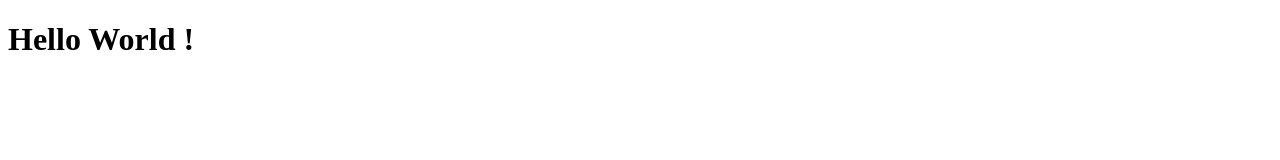
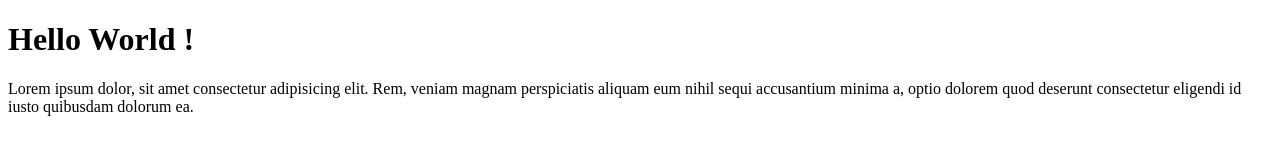
Before and after one commit to RaiADR/RaiADR-git-test, a plain HTML site: page index.html in a window 1280 px wide. Drawn offline with Linux system fonts and the light colour scheme.

Commit message:
Menambahkan Paragraf

```diff
--- a/index.html
+++ b/index.html
@@ -8,5 +8,6 @@
 </head>
 <body>
     <h1>Hello World !</h1>
+    <p>Lorem ipsum dolor, sit amet consectetur adipisicing elit. Rem, veniam magnam perspiciatis aliquam eum nihil sequi accusantium minima a, optio dolorem quod deserunt consectetur eligendi id iusto quibusdam dolorum ea.</p>
 </body>
 </html>
```
